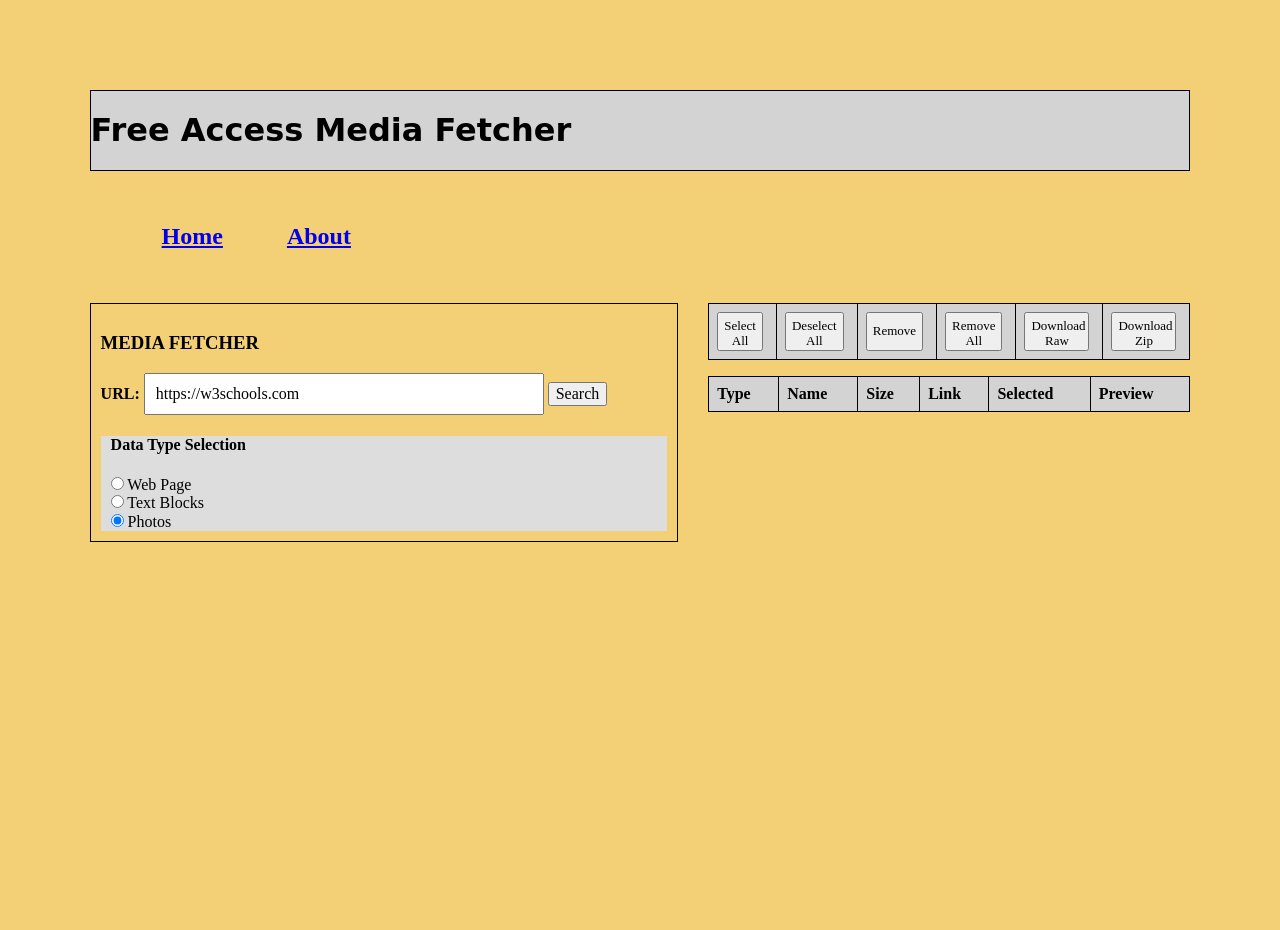
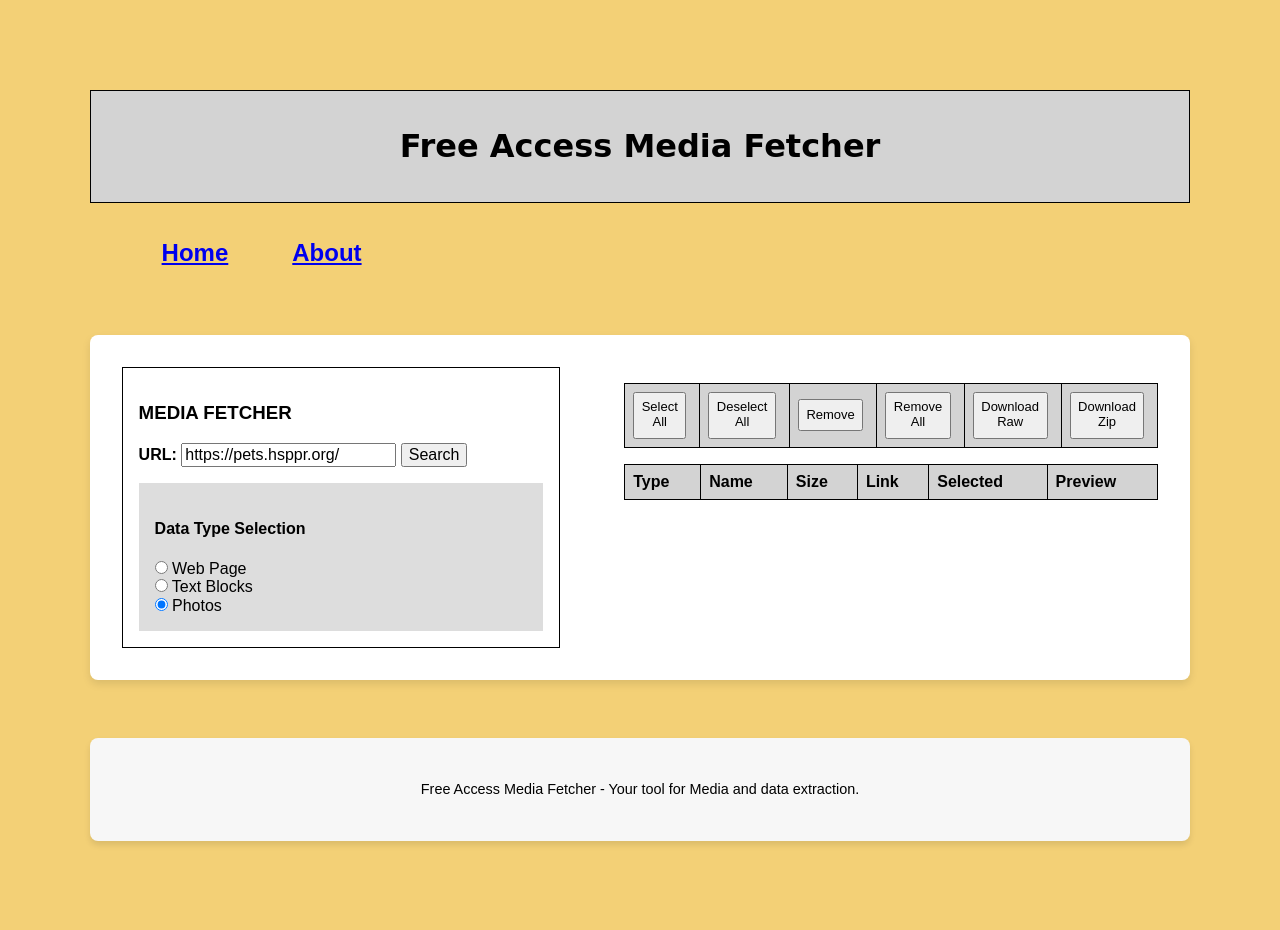
Before and after one commit to CS3300-FreeAccessMediaFetcher/FreeAccessMediaFetcher, a Flask app: page / in a window 1280 px wide. Before the commit the page ends 542 px from the top, so only its background shows below. Run offline with Flask 3, Linux system fonts and the light colour scheme; lists and menus that the app fills with data are empty.

Commit message:
front end update
about.css
about.html
home.html
home.css

```diff
--- a/famf/static/css/home/style.css
+++ b/famf/static/css/home/style.css
@@ -1,23 +1,30 @@
-/******************************************
-    /* Box Model Hack */
+/* General Box Model Hack */
 * {
     box-sizing: border-box;
 }
 
-    /******************************************
-        /* LAYOUT */
-
+/* Body Layout */
 body {
     background-color: rgb(243, 208, 118);
     margin: 5%;
     padding: 2%;
+    font-family: Arial, sans-serif;
+}
+
+/* Header */
+header {
+    margin-bottom: 2em;
 }
 
 .title {
     font-family: 'Lucida Handwriting', cursive;
     border: 1px solid;
+    text-align: center;
+    background-color: lightgray;
+    padding: 1em;
 }
 
+/* Navigation */
 header nav {
     display: flex;
     justify-content: space-between;
@@ -30,6 +37,7 @@
     list-style-type: none;
     display: flex;
     align-items: center;
+    margin: 0;
 }
 
     nav ul li {
@@ -41,99 +49,38 @@
             color: black;
         }
 
-    p {
-        font-family: monospace;
-        font-size: medium;
-    }
-
-    header div {
-        background-color: lightgray;
-    }
-
-    .s1 {
-        margin: auto;
+/* Section Layouts */
+section.s1 {
     display: flex;
     flex-direction: row;
     align-items: flex-start;
-        width: 100%;
+    background-color: #fff;
+    border-radius: 8px;
+    padding: 2em;
+    box-shadow: 0 4px 8px rgba(0, 0, 0, 0.1);
+    margin: 2em auto;
 }
 
 .form-container {
     flex: 1;
-        padding-right: 20px;
+    padding-right: 2em;
 }
 
 .form-main {
-        padding: 10px;
     border: 1px solid black;
-        min-width: 203px;
+    padding: 1em;
 }
 
 .filter-box {
     background-color: #ddd;
-        padding-left: 10px;
+    padding: 1em;
+    margin-top: 1em;
 }
 
-    #output {
-        flex: 0 0 30%;
-        margin-left: 10px;
-    }
-
-    /* Table Styles */
-    table {
-        width: 100%;
-        border: 1px solid black;
-        border-collapse: collapse;
-        background-color: lightgray;
-        margin: 1em 0; /* Adds space between tables if needed */
-    }
-
-    th,
-    td {
-        border: 1px solid black;
-        padding: 8px;
-        text-align: left;
-    }
-
-    #controls {
-        margin-bottom: 3%; /* Adds space below the button table */
-    }
-
-    .parent-container {
-        display: flex;
-        flex-direction: column;
-        align-items: center;
-        justify-content: center;
-        height: 100vh;
-        border: 1px solid black;
-    }
-
-    input[type="text"] {
-        width: 80%;
-        max-width: 400px;
-        padding: 10px;
-        font-size: 16px;
-    }
-
-    /* Button Styling */
-    button {
-        padding: 5px;
-        font-size: small;
-        max-width: 5em;
-        height: 3em;
-        display: inline-block;
-        margin-right: 5px; /* Adds space between buttons */
-    }
-
+/* Table Styling */
 section#output {
-        display: flex;
-        flex-direction: column; /* Stacks tables vertically */
-        align-items: flex-start; /* Aligns tables to the left */
-        width: 50%; /* Adjust width as needed */
-    }
-
-    #controls {
-        margin-bottom: 1em; /* Adds space below the controls table */
+    flex: 0 0 50%;
+    margin-left: 2em;
 }
 
 table {
@@ -141,7 +88,7 @@
     border: 1px solid black;
     border-collapse: collapse;
     background-color: lightgray;
-        margin: 0; /* removes margins */
+    margin: 1em 0;
 }
 
 th, td {
@@ -150,5 +97,22 @@
     text-align: left;
 }
 
-    /******************************************
-        /* ADDITIONAL STYLES */
+/* Footer Section */
+section.s2 {
+    margin-top: 4em;
+    padding: 2em;
+    background-color: #f7f7f7;
+    border-radius: 8px;
+    box-shadow: 0 4px 6px rgba(0, 0, 0, 0.1);
+    text-align: center;
+    font-size: 0.9em;
+    color: black;
+}
+
+/* Button Styles */
+button {
+    padding: 0.5em;
+    font-size: small;
+    margin-right: 5px;
+    cursor: pointer;
+}
--- a/famf/templates/home.html
+++ b/famf/templates/home.html
@@ -11,42 +11,42 @@
 </head>
 <!-- end head -->
 
+<body>
     <header>
         <div class="title">
-        <p id="Title_block">
-            <h1>Free Access Media Fetcher</h1>
-        </p>
+            <h1 id="Title_block">Free Access Media Fetcher</h1>
         </div>
 
-    <nav>
+        <nav><!--Nav Links-->
             <ul>
-            <li class="link"><a href="home"><h2>Home</h2></li></a>
-            <li class="link"><a href="about"><h2>About</li></h2></a>
+                <li class="link"><a href="home"><h2>Home</h2></a></li>
+                <li class="link"><a href="about"><h2>About</h2></a></li>
             </ul>
         </nav>
     </header>
-<body>
+
     <section class="s1">
         <!-- Form on the left -->
         <div class="form-container">
-            <form class="form-main" id="GOLDEN RETRIEVER">
-                <a id="form-title"><h3>MEDIA FETCHER</h3></a>
-                <label for="url"><b>URL:</b><a class="eg"></a></label>
-                <input type="text" class="retriever" id="url_search" name="user_input_url" value="https://w3schools.com" />
+            <form class="form-main" id="GOLDEN_RETRIEVER">
+                <h3 id="form-title">MEDIA FETCHER</h3>
+                <label for="url"><b>URL:</b></label>
+                <input type="text" class="retriever" id="url_search" name="user_input_url" value=https://pets.hsppr.org/ />
                 <input type="submit" value="Search" id="search_button" class="scraper" /><br />
 
                 <!-- Filter Box -->
                 <div class="filter-box">
                     <h4>Data Type Selection</h4>
                     <form>
+                        <!--Radio Selection -->
                         <input type="radio" class="retriever" id="webpage" name="retriever_selection" value="web_page" />
-                    <label>Web Page</label><br>
+                        <label for="webpage">Web Page</label><br>
 
                         <input type="radio" class="retriever" id="text" name="retriever_selection" value="text" />
-                    <label>Text Blocks</label><br>
+                        <label for="text">Text Blocks</label><br>
 
-                    <input type="radio" class="retriever" id="Photos" name="retriever_selection" value="image" checked /><!-- defalt checked box -->
-                    <label>Photos</label><br>
+                        <input type="radio" class="retriever" id="Photos" name="retriever_selection" value="image" checked />
+                        <label for="Photos">Photos</label><br>
                     </form>
                 </div>
             </form>
@@ -54,22 +54,21 @@
 
         <!-- Table on the right -->
         <section id="output">
-
-            <table id= "controls">
+            <table id="controls">
                 <thead>
-                    <tr id="controll_panel" class="control">
-                        <th class="control"><button type="button" class="button" id="Select_All">Select All</button></th>
-                        <th class="control"><button type="button" class="button" id="Deselect_All">Deselect All</button></th>
-                        <th class="control"><button type="button" class="button" id="Remove">Remove</button></th>
-                        <th class="control"><button type="button" class="button" id="Remove_All">Remove All</button></th>
-                        <th class="control"><button type="button" class="button" id="download_raw">Download Raw</button></th>
-                        <th class="control"><button type="button" class="button" id="download_zip">Download Zip</button></th>
+                    <!--Controls -->
+                    <tr id="control_panel" class="control">
+                        <th><button type="button" id="Select_All">Select All</button></th>
+                        <th><button type="button" id="Deselect_All">Deselect All</button></th>
+                        <th><button type="button" id="Remove">Remove</button></th>
+                        <th><button type="button" id="Remove_All">Remove All</button></th>
+                        <th><button type="button" id="download_raw">Download Raw</button></th>
+                        <th><button type="button" id="download_zip">Download Zip</button></th>
                     </tr>
                 </thead>
             </table>
 
-
-
+            <!-- Table Header-->
             <table id="output_table">
                 <thead>
                     <tr>
@@ -82,17 +81,18 @@
                     </tr>
                 </thead>
                 <tbody>
+                    <!-- Empty Space For Input Slots -->
                 </tbody>
             </table>
         </section>
     </section>
 
+
+    <!-- Trailing Footer -->
     <section class="s2">
-        <div id="d1">
-        </div>
+        <p>Free Access Media Fetcher - Your tool for Media and data extraction.</p>
     </section>
 
-    <section id="s3"></section>
     <script type="text/javascript" src="../static/js/main.js"></script>
 </body>
 </html>
```
Also changed, not shown: famf/static/css/about/style.css (+59 -17 lines), famf/templates/about.html (+30 -26 lines). Lines whose indentation alone changed are shown as unchanged.
